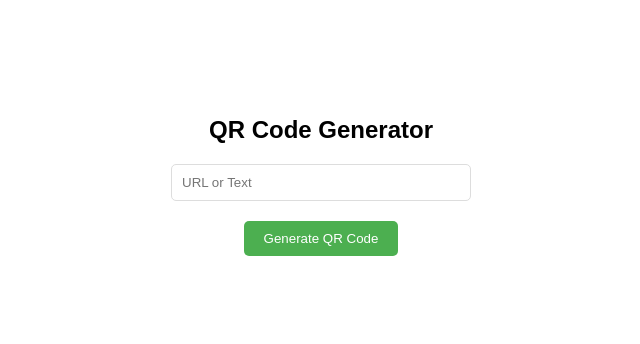
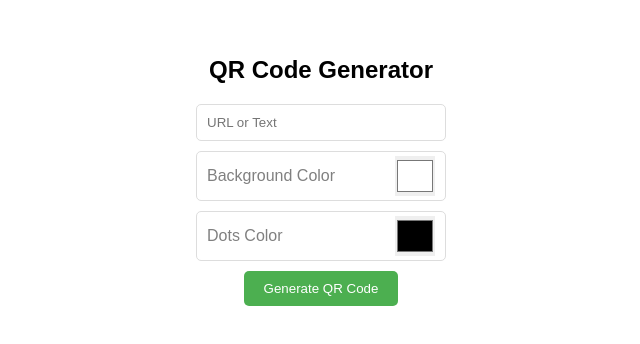
Before and after one commit to FalseFaz/SuperQr, an Electron app: page index.html in a window 800 px wide. Shown: the part 214-558 px from the top of the page, without its empty margins (79-719 px from the left). Drawn offline with Linux system fonts and the light colour scheme; no server answers.

Commit message:
Added color options

```diff
--- a/index.html
+++ b/index.html
@@ -13,6 +13,16 @@
         <div id="notificationBanner"></div>
         <h2 id="title">QR Code Generator</h2>
         <input type="text" id="url" placeholder="URL or Text">
+        <div id="colors">
+            <div id="background-line" class="color-line">
+                <label for="background" class="lable" id="background-lable">Background Color</label>
+                <input type="color" class="color" name="background" id="background" value="#ffffff">
+            </div>
+            <div id="dots-line" class="color-line">
+                <label for="dots" class="lable" id="dots-lable">Dots Color</label>
+                <input type="color" class="color" name="dots" id="dots" value="#000000">
+            </div>
+        </div>
         <div id="btns">
             <button id="generateBtn">Generate QR Code</button>
             <button id="downloadBtn">Download QR Code</button>
--- a/main.js
+++ b/main.js
@@ -35,9 +35,9 @@ app.on("window-all-closed", () => {
     if (process.platform !== "darwin") app.quit();
 });
 
-ipcMain.on("generateQRCode", async (event, url) => {
+ipcMain.on("generateQRCode", async (event, url, options) => {
     try {
-        const imageData = await QRCode.toDataURL(url);
+        const imageData = await QRCode.toDataURL(url, options);
         event.reply("showQRCode", imageData);
     } catch (error) {
         console.error(error);
--- a/package.json
+++ b/package.json
@@ -19,6 +19,7 @@
     "author": "",
     "license": "ISC",
     "devDependencies": {
+        "dotenv": "^16.3.1",
         "electron": "^27.0.2",
         "electron-builder": "^24.6.4"
     },
--- a/script.js
+++ b/script.js
@@ -2,7 +2,10 @@ const { ipcRenderer } = require("electron");
 
 const url = document.querySelector("#url");
 const generateBtn = document.querySelector("#generateBtn");
+const background = document.querySelector("#background");
+const dots = document.querySelector("#dots");
 const downloadBtn = document.querySelector("#downloadBtn");
+
 const qrcode = document.querySelector("#qrcode");
 const notificationBanner = document.querySelector("#notificationBanner");
 
@@ -18,7 +21,14 @@ function showCopiedBanner(text, time) {
 }
 
 generateBtn.addEventListener("click", () => {
-    if (url.value !== "") ipcRenderer.send("generateQRCode", url.value);
+    const options = {
+        color: {
+            dark: dots.value, // dots
+            light: background.value, // background
+        },
+    };
+
+    if (url.value !== "") ipcRenderer.send("generateQRCode", url.value, options);
 });
 
 downloadBtn.addEventListener("click", () => {
--- a/style.scss
+++ b/style.scss
@@ -2,6 +2,7 @@ $btnColor: #4caf50;
 $textColor_dark: black;
 $textColor_light: white;
 $backgroundColor: white;
+$borders: #ddd;
 
 * {
     border: 0;
@@ -43,18 +44,52 @@ body {
     }
 
     #url {
-        width: 300px;
-        margin-bottom: 20px;
+        width: 250px;
+        margin-bottom: 10px;
         padding: 10px;
-        border: 1px solid #ddd;
+        border: 1px solid $borders;
         border-radius: 5px;
+    }
+
+    #colors {
+        width: 250px;
+        display: flex;
+        flex-direction: column;
+        align-items: center;
+        justify-content: center;
+
+        .color-line {
+            width: 100%;
+            height: 50px;
+            display: flex;
+            align-items: center;
+            justify-content: space-between;
+            padding: 10px;
+            border: 1px solid $borders;
+            border-radius: 5px;
+            margin-bottom: 10px;
+            color: gray;
+
+            .lable {
+                display: flex;
+                align-items: center;
+                justify-content: center;
+            }
+            .color {
+                width: 40px;
+                height: 40px;
+                display: flex;
+                align-items: center;
+                justify-content: center;
+            }
+        }
     }
 
     #btns {
         display: flex;
         justify-content: center;
         align-items: center;
-        margin-bottom: 20;
+        margin-bottom: 10px;
 
         #generateBtn {
             margin: 0 10px;
@@ -75,6 +110,9 @@ body {
         #qrimg {
             max-width: 300px;
             max-height: 300px;
+            padding: 5px;
+            border: 2px solid $borders;
+            border-radius: 5px;
         }
     }
 }
```
Also changed, not shown: style/style.css.
